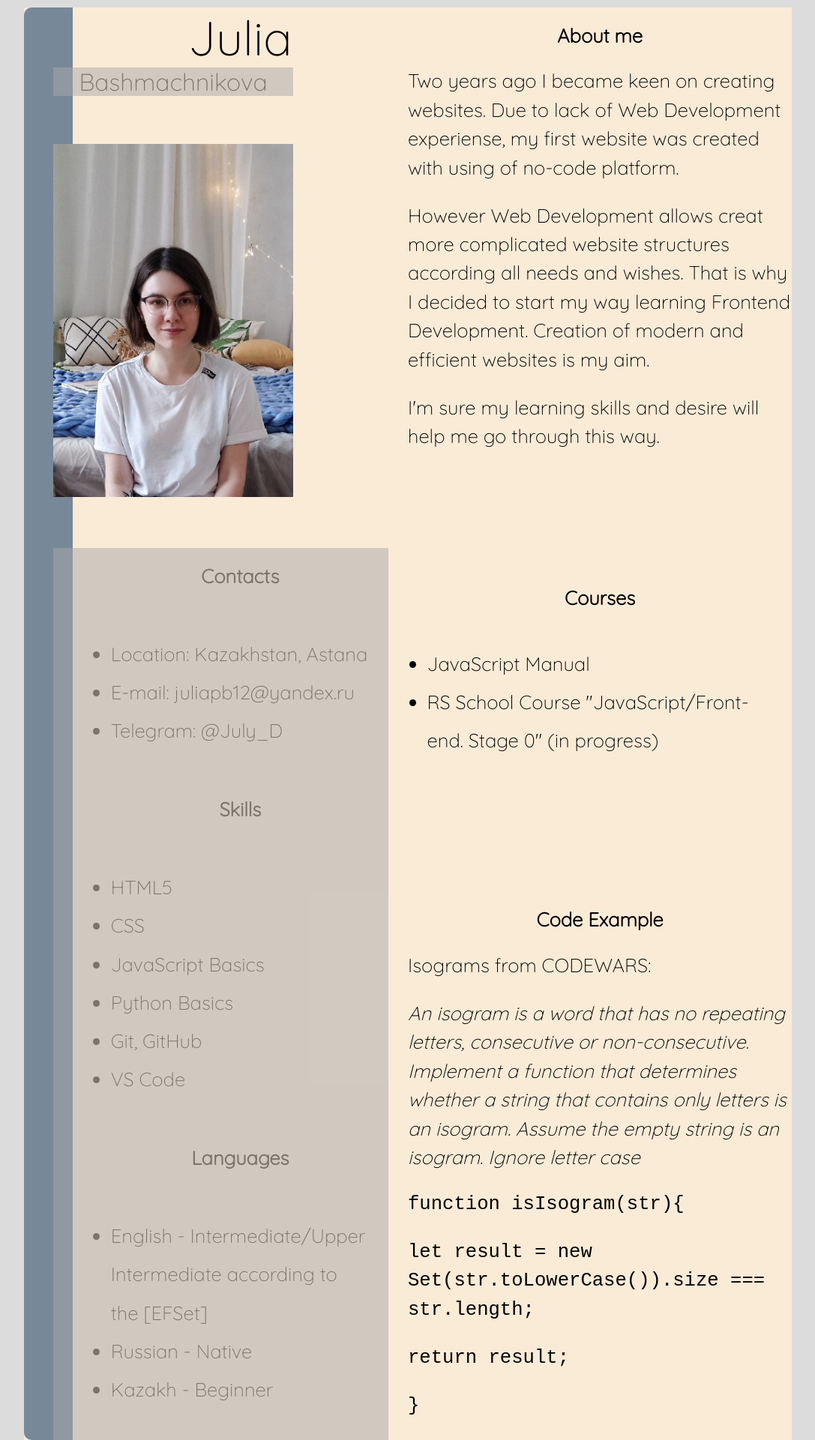
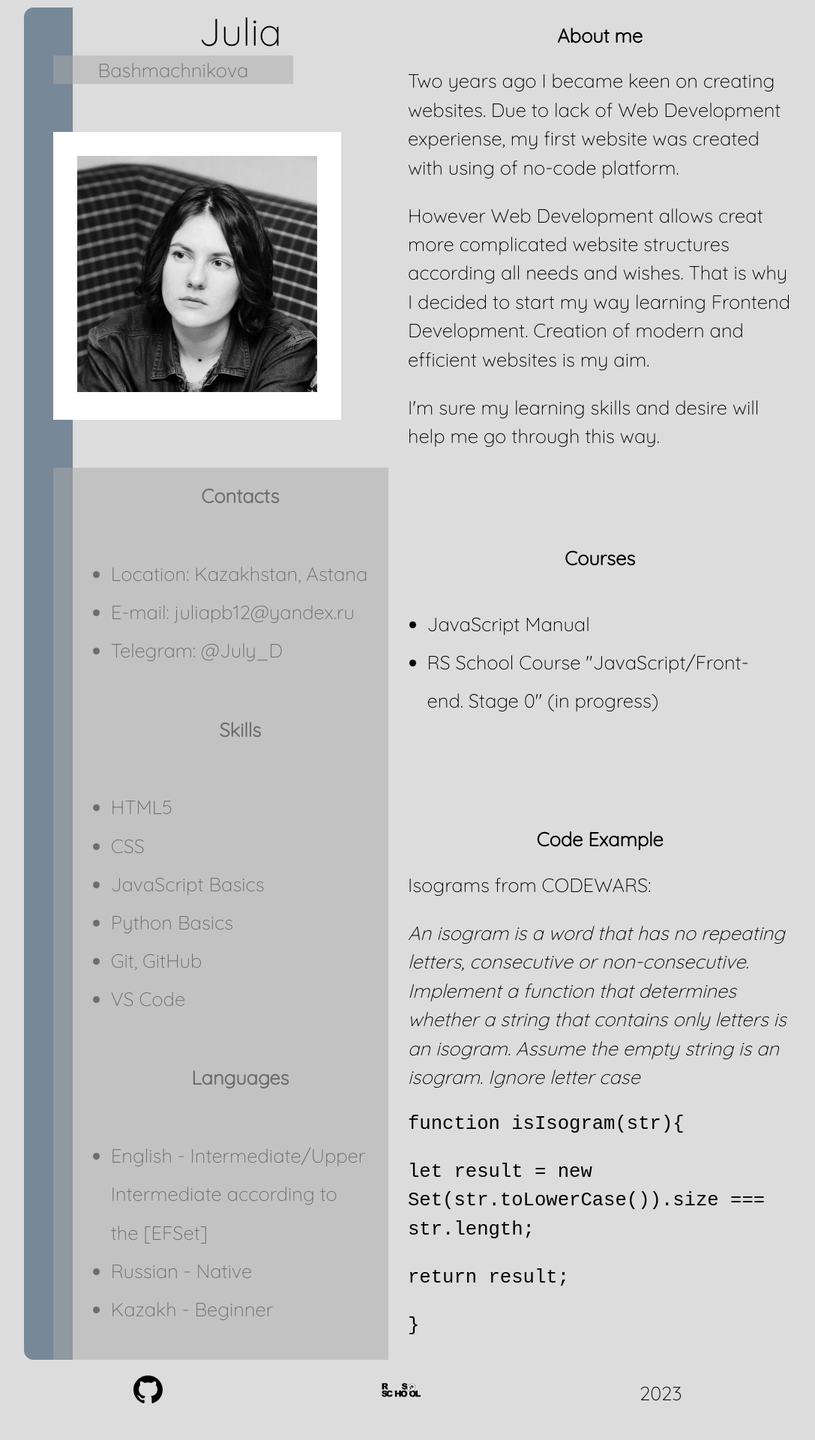
Before and after one commit to JulsJuly/rsschool-cv, a plain HTML site: page index.html in a window 1280 px wide. Shown: the part 80-2001 px from the top of the page at 75% size, without its empty margins (96-1183 px from the left). Drawn offline with Linux system fonts and the light colour scheme.

Commit message:
feat: add footer and change photo

```diff
--- a/index.html
+++ b/index.html
@@ -30,7 +30,7 @@
                         <p class="last-name">Bashmachnikova</p>
                     </div>
                     <div class="image">
-                        <img src="/Wctx4B6w6pQ.jpg" alt="profile photo" class="photo">
+                        <img src="/photo_2023-07-09_23-20-33.jpg" alt="profile photo" class="photo">
                     </div>
                     <div class="contacts">
                         <h2 id="contacts">Contacts</h2>
@@ -78,15 +78,18 @@
                         <h2 id="code">Code Example</h2>
                         <p>Isograms from CODEWARS:</p>
                         <p class="task">An isogram is a word that has no repeating letters, consecutive or non-consecutive. Implement a function that determines whether a string that contains only letters is an isogram. Assume the empty string is an isogram. Ignore letter case</p>
-                        <code>
-<p class="code-example">function isIsogram(str){</p>
-<p class="code-example">let result = new Set(str.toLowerCase()).size === str.length;</p>
-<p class="code-example">return result;</p>
-<p class="code-example">}</p>
-                            </code>
+                        <p class="code-example">function isIsogram(str){</p>
+                        <p class="code-example">let result = new Set(str.toLowerCase()).size === str.length;</p>
+                        <p class="code-example">return result;</p>
+                        <p class="code-example">}</p>
                 </div>
             </div>
         </main>
+        <footer class="footer">
+                <a href="https://github.com/JulsJuly"><img src="/iconmonstr-github-1.svg" alt="github icon" class="github-icon"></a>
+                <a href="https://rs.school/js/"><img src="/rs_school_js.svg" alt="rs icon" class="rs-icon" ></a>
+                <p>2023</p>
+        </footer>
     </div>
 </body>
 </html>
--- a/style.css
+++ b/style.css
@@ -3,6 +3,10 @@
     margin: 0 auto;
     margin-left: 10%;
     margin-right: 10%;
+}
+.wrapper{
+    display: flex;
+    flex-direction: column;
 }
 .header {
     min-height: 7vw;
@@ -28,7 +32,7 @@ a {
 .main {
     display: flex;
     justify-content: center;
-    background-color: antiquewhite;
+    background-color: #DCDCDC;
 }
 .left-part {
     min-width: 50%;
@@ -36,19 +40,24 @@ a {
 }
 h1 {
     font-family: 'Quicksand', sans-serif;
-    font-size: 4em;
+    font-size: 4vw;
     text-align: center;
     margin: 0 auto;
     font-weight: normal;
 }
 .image {
-    min-width: 25vw;
-}
-.photo{
-    max-width: 25vw;
+    background-color: white;
+    width: 30vw;
+    height: 30vw;
     margin-top: 5vw;
     position: relative;
     right: 2vw;
+}
+.photo{
+    width: 25vw;
+    padding-top: 2.5vw;
+    padding-left: 2.5vw;
+
 }
 .contacts {
     background-color:#A9A9A9;
@@ -80,8 +89,8 @@ li {
     width: 25%;
     min-height: 100%;
     background-color: #778899;
-    border-top-left-radius: 10px;
-    border-bottom-left-radius: 10px;
+    border-top-left-radius: 1vw;
+    border-bottom-left-radius: 1vw;
 }
 .last-name-block {
     width: 25vw;
@@ -92,7 +101,7 @@ li {
 }
 .last-name {
     font-family: 'Quicksand', sans-serif;
-    font-size: 2em;
+    font-size: 2vw;
     text-align: center;
     margin: 0 auto;
 }
@@ -120,3 +129,18 @@ p {
 .code-example {
     font-family: monospace;
 }
+.rs-icon {
+    max-width: 4vw;
+}
+footer {
+    background-color: #DCDCDC;
+    display: flex;
+    justify-content: space-around;
+    align-items: center;
+}
+.github-icon {
+    height: 3vw;
+}
+.rs-icon {
+    height: 3vw;
+}
```
Also changed, not shown: Wctx4B6w6pQ.jpg (deleted), iconmonstr-github-1.svg (added), photo_2023-07-09_23-20-33.jpg (added), rs_school_js.svg (added).
